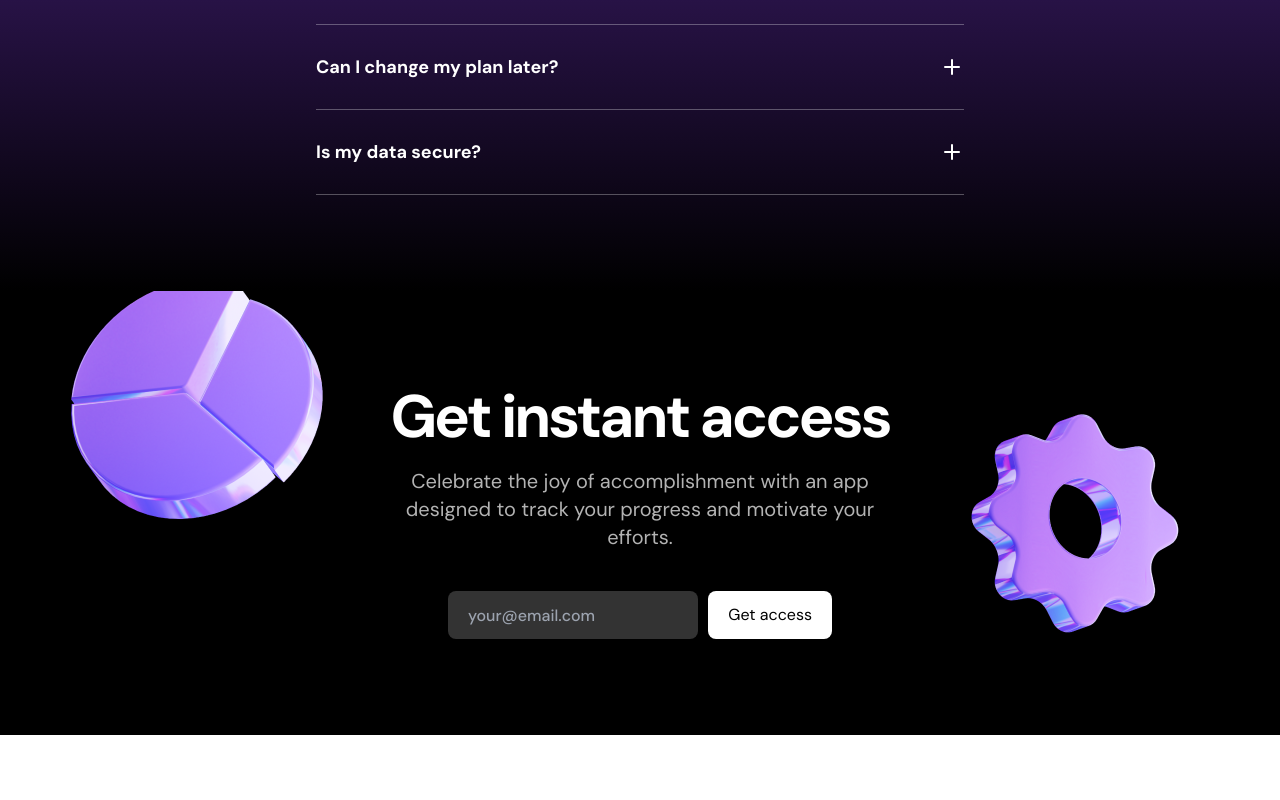
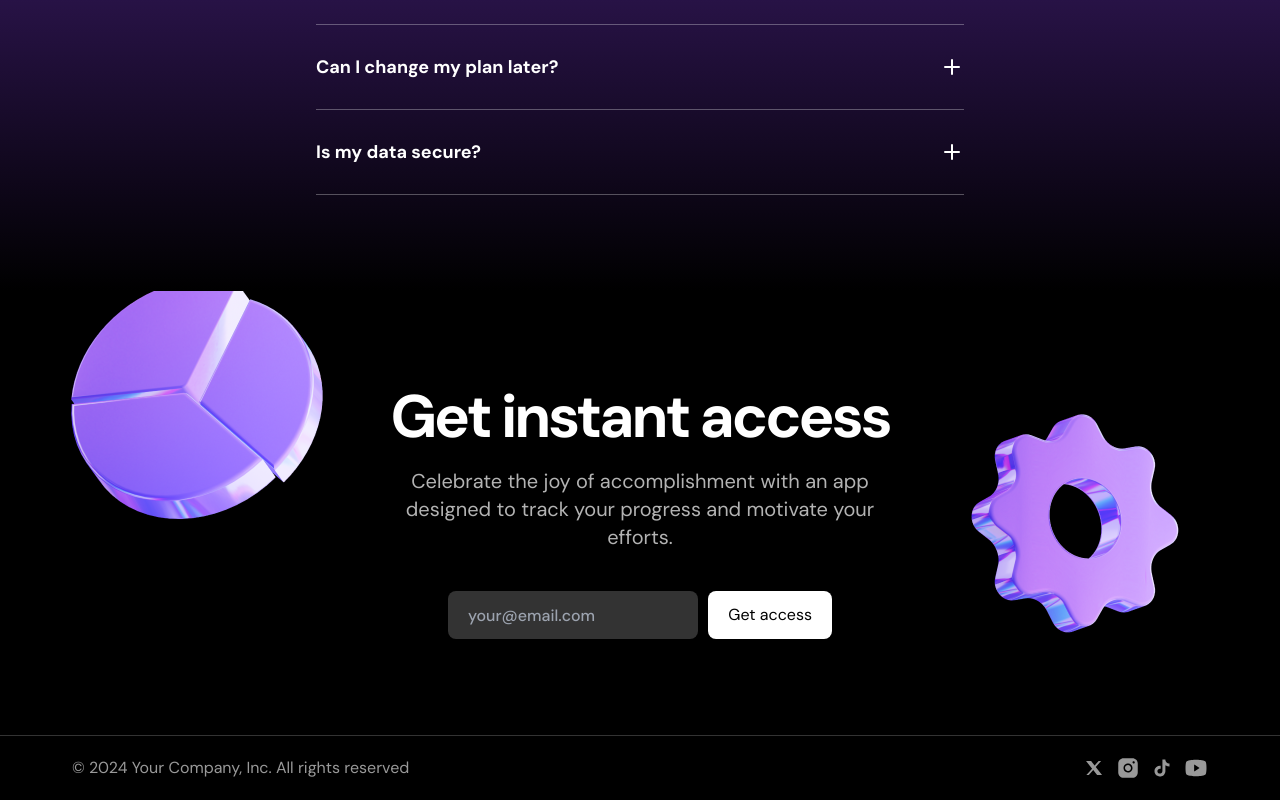
Before and after one commit to KctechSia/Focusflow-hub, a Next.js app: page / in a window 1280 px wide. Shown: the part 3311-4111 px from the top of the page. Before the commit the page ends 4046 px from the top, so only its background shows below. Built offline with nearby package versions, Linux system fonts and the light colour scheme.

Commit message:
add footer section

```diff
--- a/src/sections/Footer.tsx
+++ b/src/sections/Footer.tsx
@@ -1,3 +1,22 @@
+import InstaIcon from "@/assets/icons/insta.svg";
+import XSocialIcon from "@/assets/icons/x-social.svg";
+import TiktokIcon from "@/assets/icons/tiktok.svg";
+import YoutubeIcon from "@/assets/icons/youtube.svg";
+
 export const Footer = () => {
-  return null;
+  return (
+    <section className="bg-black text-white/60 py-5 border-t border-white/20">
+      <div className="container">
+        <div className="flex flex-col md:flex-row md:justify-between gap-4">
+          <div className="text-center">&copy; 2024 Your Company, Inc. All rights reserved</div>
+          <ul className="flex justify-center gap-2.5">
+            <li className="hover:text-white transition duration-200"><XSocialIcon /></li>
+            <li className="hover:text-white transition duration-200"><InstaIcon /></li>
+            <li className="hover:text-white transition duration-200"><TiktokIcon /></li>
+            <li className="hover:text-white transition duration-200"><YoutubeIcon /></li>
+          </ul>
+        </div>
+      </div>
+    </section>
+  );
 };
```
